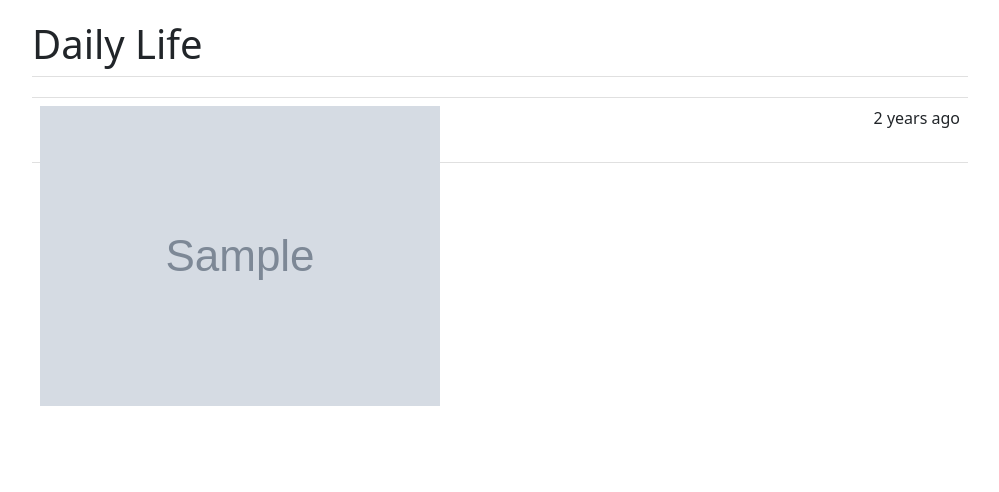
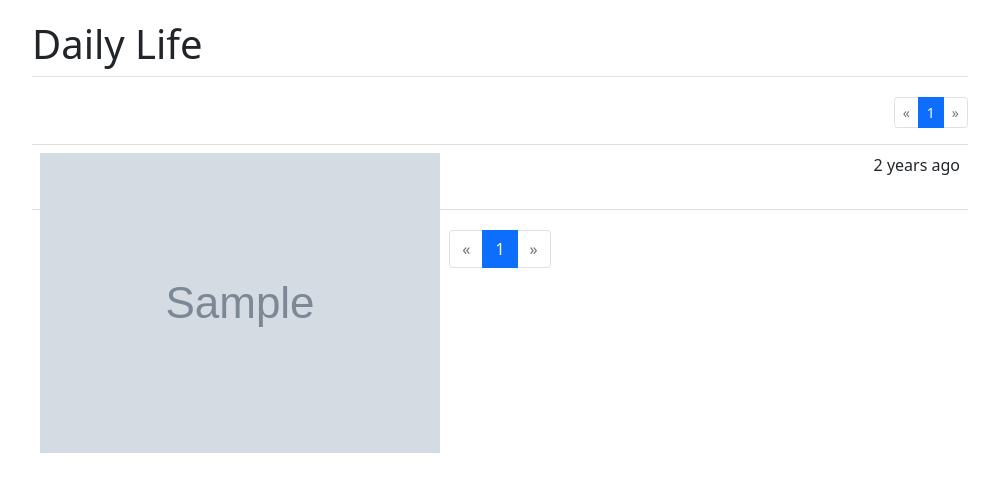
Before and after one commit to weijay0804/Daily-Life, a Flask app: template app/templates/main/index.html in a window 1280 px wide. Shown: the part 57-549 px from the top of the page, without its empty margins (140-1139 px from the left). Run offline with Flask 2, Linux system fonts and the light colour scheme; the template is opened without the code that fills it: most values are stand-ins (such as "Sample title", 1, 10 or a date in 2020); some libraries are stand-ins or nearby versions.

Commit message:
新增  分頁功能

```diff
--- a/app/static/css/index.css
+++ b/app/static/css/index.css
@@ -4,3 +4,8 @@
     margin-bottom: 20px;
 
 }
+
+
+.posts-content {
+    margin-bottom: 20px;
+}
--- /dev/null
+++ b/app/templates/main/_macros.html
@@ -0,0 +1,37 @@
+<!--
+
+    分頁功能 巨集
+
+-->
+
+{% macro pagination_widget(pagination, endpoint, is_top = false) %}
+<nav>
+    <ul class="{% if is_top %} pagination justify-content-end pagination-sm {% else %} pagination justify-content-center {% endif %}">
+      <li class="{% if not pagination.has_prev %} page-item disabled {% else %} page-item {% endif %}">
+        <a class="page-link" href="{% if pagination.has_prev %} {{url_for(endpoint, page = pagination.page - 1, **kwargs) }} {% else %} # {% endif %}" aria-label="Previous">
+          <span aria-hidden="true">&laquo;</span>
+        </a>
+      </li>
+
+      {% for p in pagination.iter_pages() %}
+        {% if p %}
+          {% if p == pagination.page %}
+            <li class="page-item active"><a class="page-link" href="{{ url_for(endpoint, page = p, **kwargs) }}">{{ p }}</a></li>
+          {% else %}
+          <li class="page-item"><a class="page-link" href="{{ url_for(endpoint, page = p, **kwargs) }}">{{ p }}</a></li>
+          {% endif %}
+
+        {% else %}
+          <li class="page-item disabled"><a class="page-link" href="#">&hellip;</a></li>
+        {% endif %}
+
+      {% endfor %}
+
+      <li class="{% if not pagination.has_next %} page-item disabled {% else %} page-item {% endif %}">
+        <a class="page-link" href="{% if pagination.has_next %} {{url_for(endpoint, page = pagination.page + 1, **kwargs) }} {% else %} # {% endif %}" aria-label="Previous">
+          <span aria-hidden="true">&raquo;</span>
+        </a>
+      </li>
+    </ul>
+</nav>
+{% endmacro %}
--- a/app/templates/main/index.html
+++ b/app/templates/main/index.html
@@ -49,7 +50,21 @@
     </div>
     {% endif %}
 
-    {% include 'main/_post.html' %}
+    {% if pagination %}
+        <div class="pagination-content">
+          {{ macros.pagination_widget(pagination, '.index', is_top = True) }}
+        </div>
+    {% endif %}
+
+    <div class="posts-content">
+      {% include 'main/_post.html' %}
+    </div>
+
+    {% if pagination %}
+        <div class="pagination-content">
+          {{ macros.pagination_widget(pagination, '.index') }}
+        </div>
+    {% endif %}
   </div>
 
 {% endblock %}
--- a/config.py
+++ b/config.py
@@ -5,7 +5,7 @@
     created date : 2021/10/05
     created by : jay
 
-    last update date : 2021/10/16
+    last update date : 2021/10/26
     update by : jay
 
 '''
@@ -21,6 +21,7 @@ class Config():
     SECRET_KEY = os.environ.get('SECRET_KEY')
     SQLALCHEMY_TRACK_MODIFICATIONS = False
     DAILY_LIFE_ADMIN = os.environ.get('DAILY_LIFE_ADMIN')
+    POSTS_PER_PAGE = 10
 
     @staticmethod
     def init_app(app):
--- a/daily_life.py
+++ b/daily_life.py
@@ -14,14 +14,14 @@ from flask_migrate import Migrate
 
 # ----- 自訂函式 -----
 from app import create_app, db
-from app.model import User, Role
+from app.model import User, Role, Post
 
 app = create_app('default')
 migrate = Migrate(app, db)
 
 @app.shell_context_processor
 def make_shell_context():
-    return dict(db = db, User = User, Role = Role)
+    return dict(db = db, User = User, Role = Role, Post = Post)
 
 @app.cli.command()
 def test():
```
Also changed, not shown: other parts of app/templates/main/index.html (+1 -0 lines), app/main/views.py (+6 -3 lines), 1 other file.
